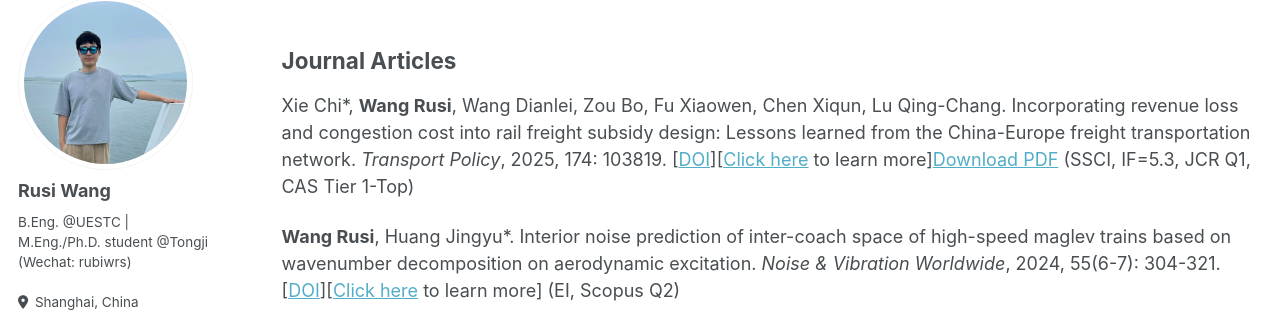
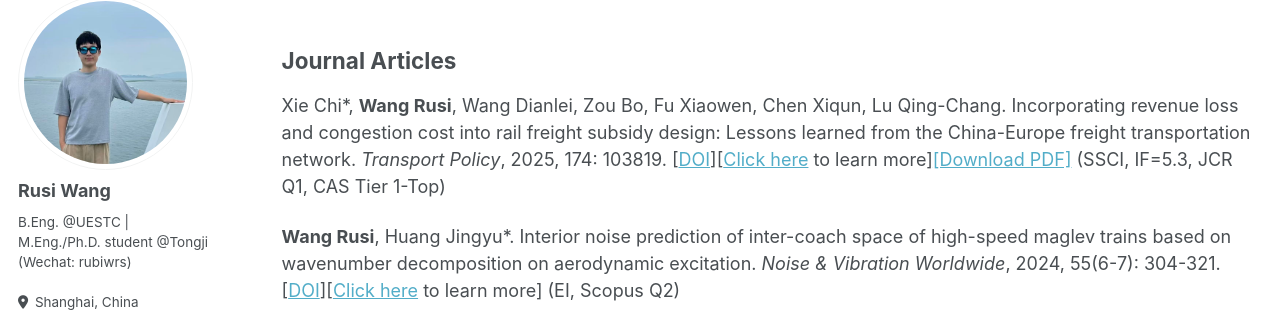
Before and after one commit to RusiWang99/RusiWang99.github.io, a Jekyll site: the page built from _pages/cv.md, in a window 1280 px wide and 900 px high, scrolled down 481 px. Shown: the part 111-431 px from the top of the window. Built offline with Jekyll 4.4.1, drawn with Linux system fonts in a browser that asks for light colours; some web fonts are replaced.

Commit message:
Fix formatting of journal article entry in CV

```diff
--- a/_pages/cv.md
+++ b/_pages/cv.md
@@ -23,7 +23,7 @@ Publications
 
 Journal Articles
 ------
-Xie Chi\*, **Wang Rusi**, Wang Dianlei, Zou Bo, Fu Xiaowen, Chen Xiqun, Lu Qing-Chang. Incorporating revenue loss and congestion cost into rail freight subsidy design: Lessons learned from the China-Europe freight transportation network. *Transport Policy*, 2025, 174: 103819. [[DOI](https://doi.org/10.1016/j.tranpol.2025.103819)][[Click here](https://rusiwang99.github.io/publication/2025-09-23-Incorporating%20revenue%20loss%20and%20congestion%20cost%20into%20rail%20freight%20subsidy%20design%20Lessons%20learned%20from%20the%20China-Europe%20freight%20transportation%20network) to learn more][Download PDF](https://rusiwang99.github.io/files/Incorporating%20revenue%20loss%20and%20congestion%20cost%20into%20rail%20freight%20subsidy%20design%20Lessons%20learned%20from%20the%20China-Europe%20freight%20transportation%20network.pdf) (SSCI, IF=5.3, JCR Q1, CAS Tier 1-Top)
+Xie Chi\*, **Wang Rusi**, Wang Dianlei, Zou Bo, Fu Xiaowen, Chen Xiqun, Lu Qing-Chang. Incorporating revenue loss and congestion cost into rail freight subsidy design: Lessons learned from the China-Europe freight transportation network. *Transport Policy*, 2025, 174: 103819. [[DOI](https://doi.org/10.1016/j.tranpol.2025.103819)][[Click here](https://rusiwang99.github.io/publication/2025-09-23-Incorporating%20revenue%20loss%20and%20congestion%20cost%20into%20rail%20freight%20subsidy%20design%20Lessons%20learned%20from%20the%20China-Europe%20freight%20transportation%20network) to learn more][[Download PDF]](https://rusiwang99.github.io/files/Incorporating%20revenue%20loss%20and%20congestion%20cost%20into%20rail%20freight%20subsidy%20design%20Lessons%20learned%20from%20the%20China-Europe%20freight%20transportation%20network.pdf) (SSCI, IF=5.3, JCR Q1, CAS Tier 1-Top)
 
 **Wang Rusi**, Huang Jingyu\*. Interior noise prediction of inter-coach space of high-speed maglev trains based on wavenumber decomposition on aerodynamic excitation. *Noise & Vibration Worldwide*, 2024, 55(6-7): 304-321. [[DOI](https://doi.org/10.1177/09574565241252989)][[Click here](https://rusiwang99.github.io/publication/2024-05-28-Interior%20noise%20prediction%20of%20inter-coach%20space%20of%20high-speed%20maglev%20trains%20based%20on%20wavenumber%20decomposition%20on%20aerodynamic%20excitation) to learn more] (EI, Scopus Q2)
 
```
